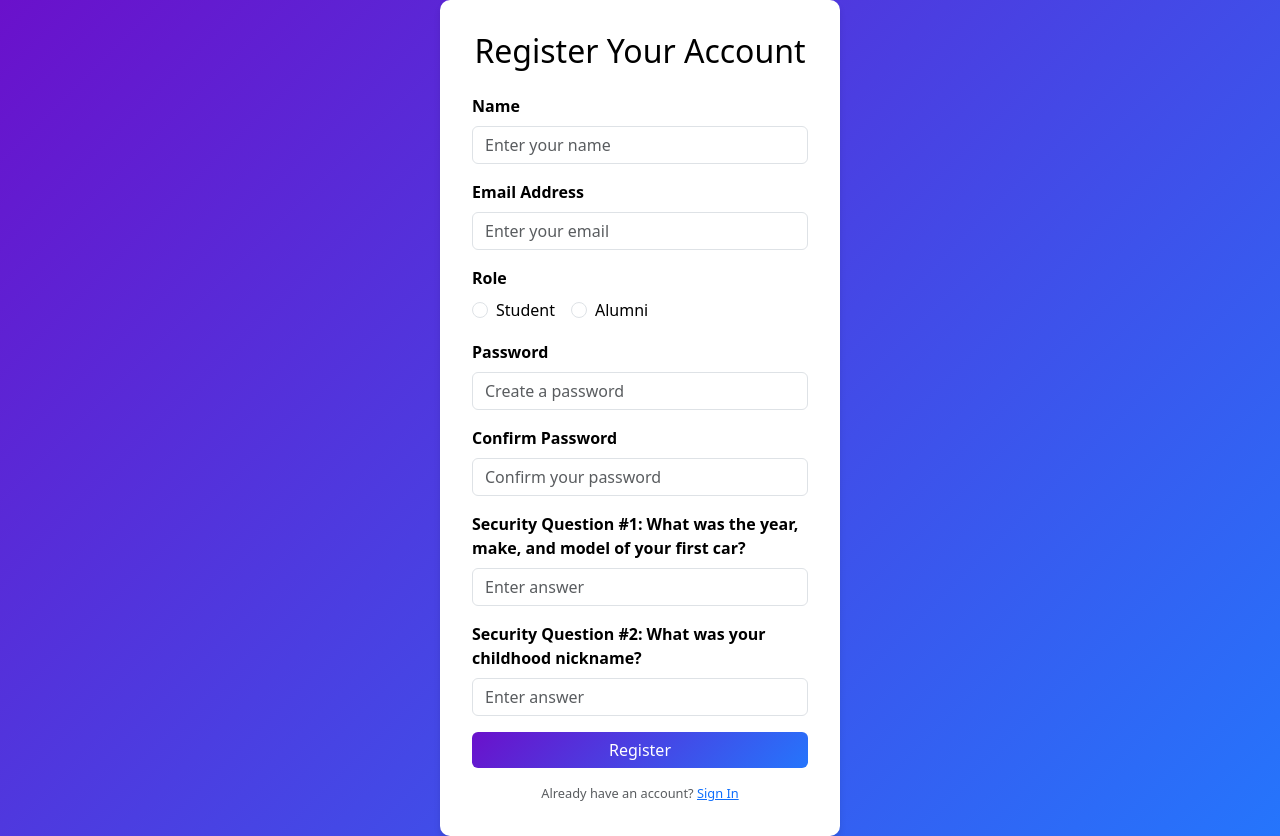
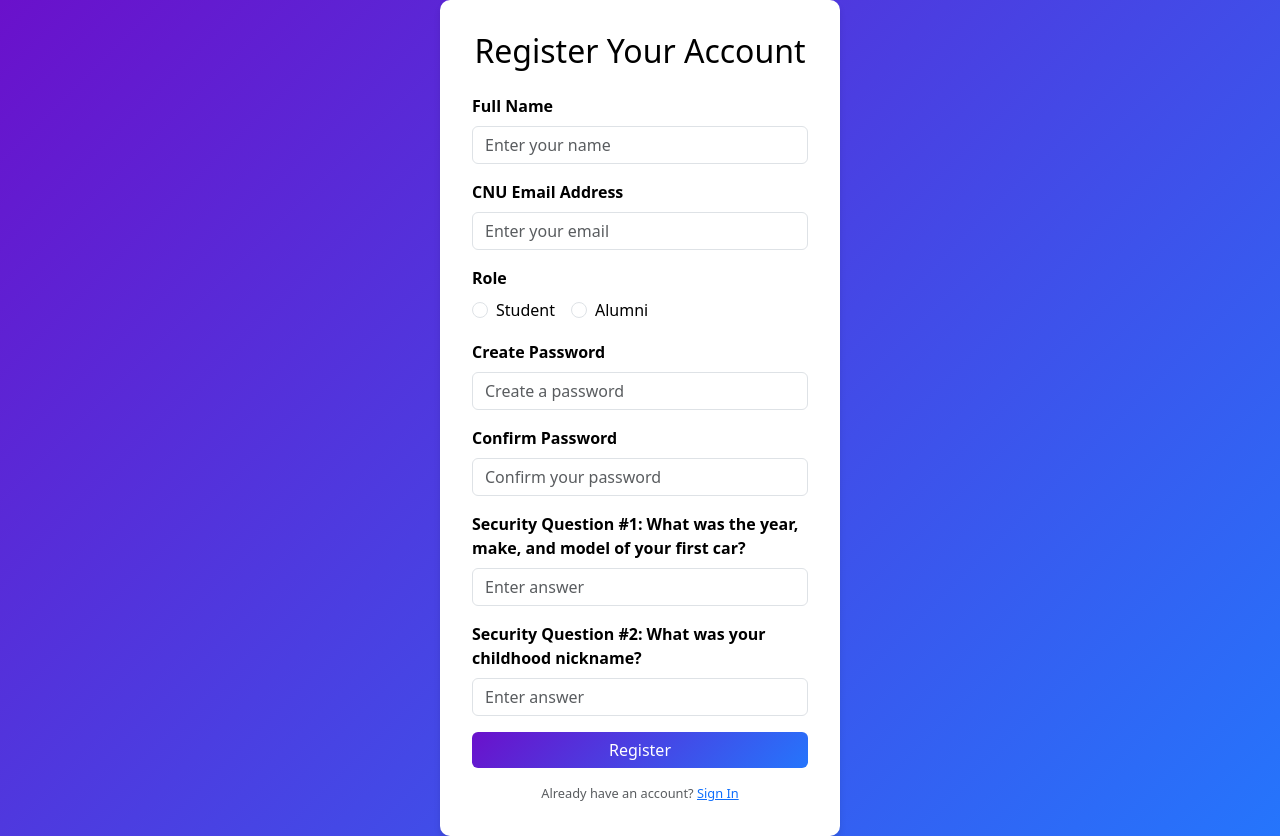
Before and after one commit to SHess02/Xray351, a PHP site: page /register.php in a window 1280 px wide. Run offline with PHP 8.4, Linux system fonts and the light colour scheme; a stand-in replaces the project's code that opens the database connection.

Commit message:
forgot what I changed

```diff
--- a/SH_folder/register.php
+++ b/SH_folder/register.php
@@ -128,12 +128,12 @@ if ($_SERVER["REQUEST_METHOD"] == "POST") {
         </div>
         <form method="POST">
             <div class="mb-3">
-                <label for="name" class="form-label">Name</label>
+                <label for="name" class="form-label">Full Name</label>
                 <input type="text" class="form-control" id="name" name="name" placeholder="Enter your name" required>
             </div>
 
             <div class="mb-3">
-                <label for="email" class="form-label">Email Address</label>
+                <label for="email" class="form-label">CNU Email Address</label>
                 <input type="email" class="form-control" id="email" name="email" placeholder="Enter your email" required>
             </div>
 
@@ -152,7 +152,7 @@ if ($_SERVER["REQUEST_METHOD"] == "POST") {
             </div>
 
             <div class="mb-3">
-                <label for="password" class="form-label">Password</label>
+                <label for="password" class="form-label">Create Password</label>
                 <input type="password" class="form-control" id="password" name="password" placeholder="Create a password" required>
             </div>
 
```
